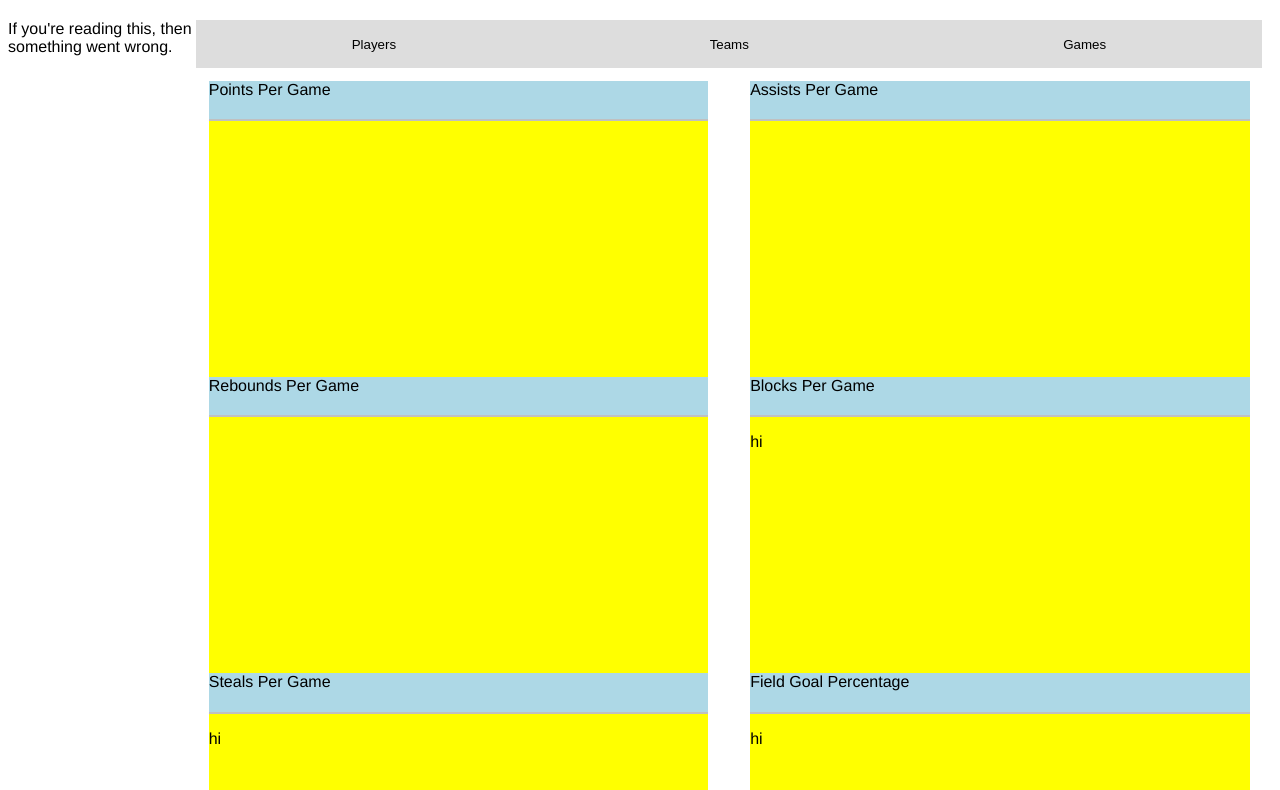
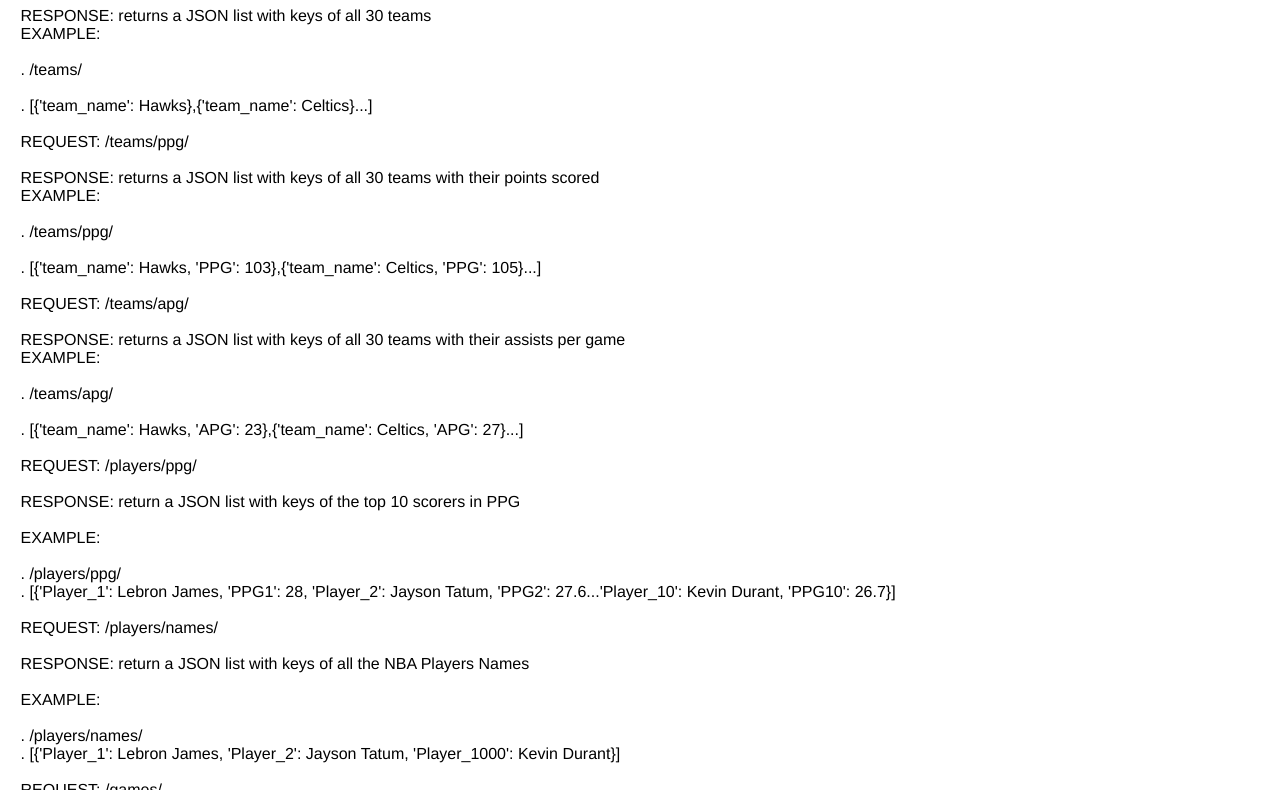
Before and after one commit to ericgassel/cs257, a plain HTML site: page webapp/templates/help.html in a window 1280 px wide. Shown: the part 68-858 px from the top of the page. Drawn offline with Linux system fonts and the light colour scheme; a script that the page names is missing.

Commit message:
Updated help w the information

```diff
--- a/webapp/templates/help.html
+++ b/webapp/templates/help.html
@@ -1,78 +1,80 @@
+<!Eric Gassel and Sam Gloss>
 <!DOCTYPE html>
 <html>
 <head>
     <meta http-equiv="Content-Type" content="text/html;charset=utf-8" />
     <link rel="stylesheet" type="text/css" href="../static/webapp.css" />
     <script src="./static/webapp.js"></script>
-    <title>BEPIS</title>
+    <title>NBA HELP PAGE</title>
 </head>
 
 <body>
-    <div class = "page">
-        <div id = "header">
-            <a id="title">NBA Stat Leaders</b></a>
+    <div class="page">
+        <div id="header">
 
-            <a>
-                <form id = "search_bar">
-                    <br> <input type="text" onkeyup="search_player()" name="player_name" placeholder="Search here...">
-                </form>
-            </a>
 
-        </div>
+            <div id="content">
+
+
+                <br> REQUEST: /teams/ </br>
+
+
+                <br> RESPONSE: returns a JSON list with keys of all 30 teams
+
+                <br> EXAMPLE: </br>
+
+                <br>.            /teams/ </br>
+                <br>.           [{'team_name': Hawks},{'team_name': Celtics}...]</br>
+
+
+                <br> REQUEST: /teams/ppg/ </br>
+
+
+                <br> RESPONSE: returns a JSON list with keys of all 30 teams with their points scored
+
+                <br> EXAMPLE: </br>
+
+                <br>.            /teams/ppg/ </br>
+                <br>.           [{'team_name': Hawks, 'PPG': 103},{'team_name': Celtics, 'PPG': 105}...]</br>
+
+
+                <br> REQUEST: /teams/apg/ </br>
+
+
+                <br> RESPONSE: returns a JSON list with keys of all 30 teams with their assists per game
+
+                <br> EXAMPLE: </br>
+
+                <br>.            /teams/apg/ </br>
+                <br>.           [{'team_name': Hawks, 'APG': 23},{'team_name': Celtics, 'APG': 27}...]</br>
+
+
+                <br> REQUEST: /players/ppg/ <br>
+
+                <br>RESPONSE: return a JSON list with keys of the top 10 scorers in PPG <br>
+                <br>EXAMPLE: <br>
+                <br>.     /players/ppg/
+                <br>.     [{'Player_1': Lebron James, 'PPG1': 28, 'Player_2': Jayson Tatum, 'PPG2': 27.6...'Player_10': Kevin Durant, 'PPG10': 26.7}] <br>
+
+                <br> REQUEST: /players/names/ <br>
+
+                <br>RESPONSE: return a JSON list with keys of all the NBA Players Names <br>
+                <br> EXAMPLE: <br>
+                <br>.     /players/names/
+                <br>.     [{'Player_1': Lebron James, 'Player_2': Jayson Tatum, 'Player_1000': Kevin Durant}] <br>
+
+
+                <br> REQUEST: /games/ <br>
+
+                <br> RESPONSE: returns a JSON list with keys of all the games and their statsitcs. <br>
+
+                <br> EXAMPLE <br>
+
+                <br>.    /games/
+                <br>.    [{'Team': Jazz, 'Opponent': Suns, 'PTS': 95, 'PA': 106 ...}...] <br>
 
 
 
-        <div id = "team_scroll_bar">
-            If you're reading this, then something went wrong.
-        </div>
-
-        <div class = "horizontal-navbar">
-
-            <button id="players_button" class="horz-button">Players</button>
-            <button id="teams_button" class="horz-button">Teams</button>
-            <button id="games_button" class="horz-button">Games</button>
-
-        </div>
-
-        <div id = "content">
-
-            <div class="mini-header">
-                Points Per Game
-            </div>
-            <div class="mini-header">
-                Assists Per Game
-            </div>
-            <div class="stat-content" id = "ppg-content">
-                <ul id = "ppg-list">
-                </ul>
-            </div>
-            <div class="stat-content" id = "ast-content">
-                <ul id = "ast-list">
-                </ul>
-            </div>
-            <div class="mini-header">
-                Rebounds Per Game
-            </div>
-            <div class="mini-header">
-                Blocks Per Game
-            </div>
-            <div class="stat-content" id = "reb-content">
-            </div>
-            <div class="stat-content" id = "blk-content">
-                <p>hi</p>
-            </div>
-            <div class="mini-header">
-                Steals Per Game
-            </div>
-            <div class="mini-header">
-                Field Goal Percentage
-            </div>
-            <div class="stat-content" id = "stl-content">
-                <p>hi</p>
-            </div>
-            <div class="stat-content" id = "fgpct-content">
-                <p>hi</p>
             </div>
         </div>
-    </div>
 </html>
```
